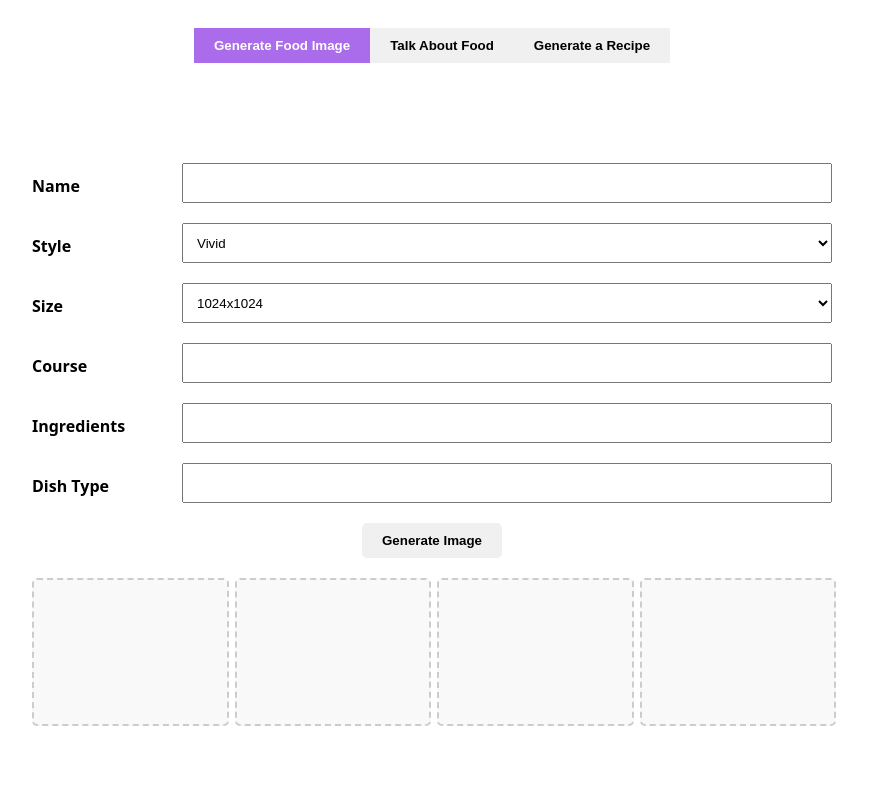
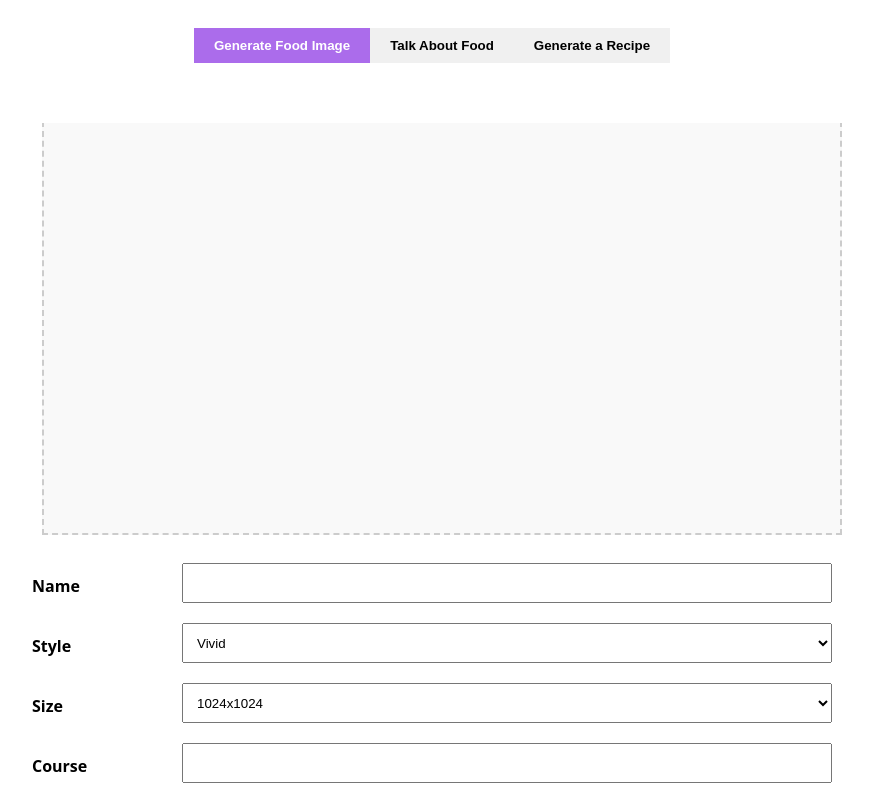
Before and after one commit to raluca345/food_chatbot, a React (Vite) app in the folder frontend/: page / in a window 1280 px wide. Shown: the top 800 px of the page, without its empty margins (208-1081 px from the left). Built offline with nearby package versions, Linux system fonts and the light colour scheme.

Commit message:
image resizing fix

```diff
--- a/frontend/src/App.css
+++ b/frontend/src/App.css
@@ -13,7 +13,7 @@
 
 .tab-content {
   margin-top: 20px;
-  padding-top: 80px;
+  padding-top: 40px;
 }
 
 .tab-content button {
@@ -90,27 +90,31 @@ label {
   margin-top: 20px;
 }
 
-.image-grid {
-  display: grid;
-  grid-template-columns: repeat(4, 1fr);
-  gap: 10px;
-  margin-top: 20px;
-  padding-bottom: 60px;
+.single-image {
+  width: 100%;
+  height: 420px;
+  display: flex;
+  align-items: center;
+  justify-content: center;
+  background: #fff;
+  overflow: hidden;
+  padding: 10px;
 }
 
-img {
-  width: 100%;
-  height: auto;
-  border: 2px solid #ccc;
+.single-image img {
+  max-width: 100%;
+  max-height: 100%;
+  object-fit: contain;
+  margin-bottom: 40px;
 }
 
-.empty-image-slot {
+.single-image .empty-image-slot {
   width: 100%;
-  height: 0;
-  padding-bottom: 75%;
+  aspect-ratio: 1 / 1;
+  max-height: 100%;
   border: 2px dashed #ccc;
-  border-radius: 5px;
   background-color: #f9f9f9;
+  margin-bottom: 40px;
 }
 
 .output {
--- a/frontend/src/Spinner.css
+++ b/frontend/src/Spinner.css
@@ -3,6 +3,7 @@
   justify-content: center;
   align-items: center;
   min-height: 60px;
+  margin-bottom: 20px;
 }
 
 .spinner {
--- a/frontend/src/components/FoodImageGenerator.jsx
+++ b/frontend/src/components/FoodImageGenerator.jsx
@@ -19,6 +19,8 @@ function FoodImageGenerator() {
   const [loading, setLoading] = useState(false);
 
   const handleGenerateImage = async () => {
+    window.scrollTo({ top: 0, behavior: "smooth" });
+
     setLoading(true);
     try {
       const query = new URLSearchParams(params);
@@ -37,6 +39,14 @@ function FoodImageGenerator() {
 
   return (
     <div className="tab-content">
+      {loading && <Spinner />}
+      <div className="single-image">
+        {imageUrls.length > 0 ? (
+          <img src={imageUrls[0]} alt="Generated food" />
+        ) : (
+          <div className="empty-image-slot" />
+        )}
+      </div>
       <div className="form-row">
         <label>Name</label>
         <input
@@ -89,18 +99,6 @@ function FoodImageGenerator() {
         />
       </div>
       <button onClick={handleGenerateImage}>Generate Image</button>
-      {loading && <Spinner />}
-      <div className="image-grid">
-        {imageUrls.map((url, index) => (
-          <img key={index} src={url} alt={`Generated food ${index}`} />
-        ))}
-        {[...Array(4 - imageUrls.length)].map((_, index) => (
-          <div
-            key={index + imageUrls.length}
-            className="empty-image-slot"
-          ></div>
-        ))}
-      </div>
     </div>
   );
 }
```
Also changed, not shown: 2 other files (tests, documents, lock files or other folders).
